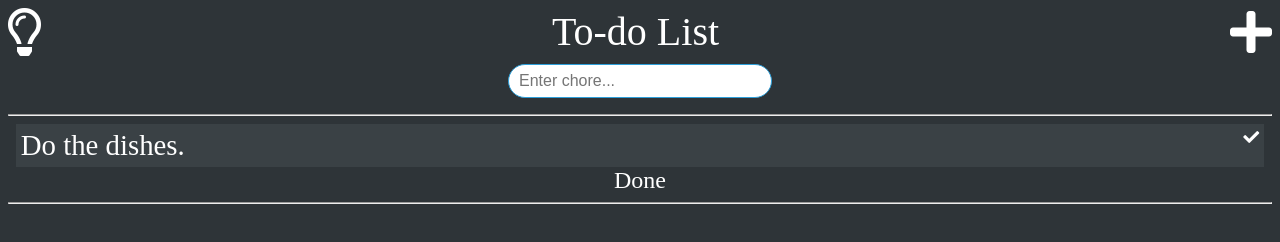
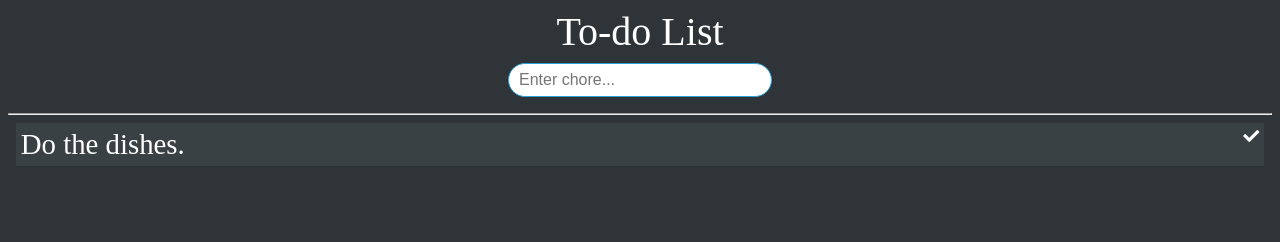
Before and after one commit to alexcw08/To-do-List, a plain HTML site: page index.html in a window 1280 px wide. Drawn offline with Linux system fonts and the light colour scheme.

Commit message:
Remove some icons, remove done section.

```diff
--- a/index.html
+++ b/index.html
@@ -11,9 +11,7 @@
   </head>
   <body>
     <header>
-      <i class="far fa-lightbulb fa-3x"></i>
       <div class="div-header">To-do List</div>
-      <i class="fas fa-plus fa-3x"></i>
     </header>
     <div class="add-bar">
       <input type="text" placeholder="Enter chore..." />
@@ -23,7 +21,5 @@
       <div class="chore-desc">Do the dishes.</div>
       <i class="fas fa-check"></i>
     </div>
-    <div class="done-list">Done</div>
-    <hr class="rounded-divide" />
   </body>
 </html>
--- a/styles.css
+++ b/styles.css
@@ -6,7 +6,7 @@ body {
 }
 header {
   display: flex;
-  justify-content: space-between;
+  justify-content: center;
 }
 .div-header {
   font-size: 2.5rem;
```
